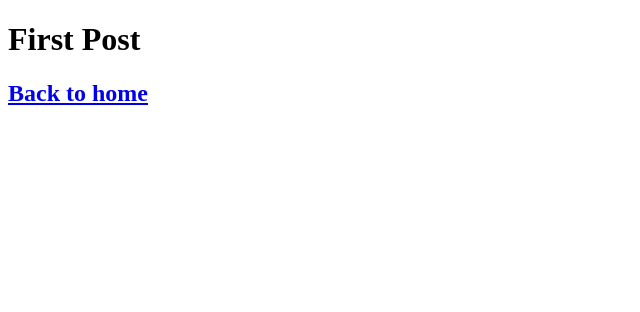
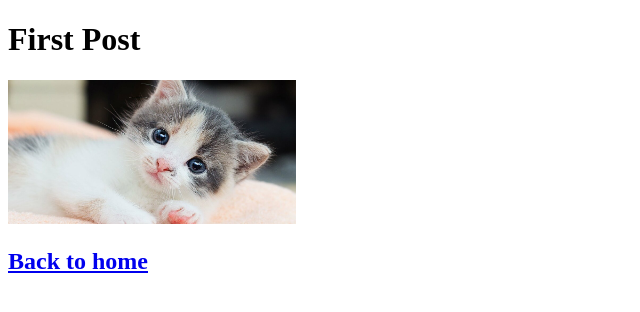
Before and after one commit to kooooichi24/nextjs-tutorial, a Next.js app: page /posts/first-post in a window 1280 px wide. Shown: the top 312 px of the page, without its empty margins (0-640 px from the left). Built offline with nearby package versions, Linux system fonts and the light colour scheme.

Commit message:
Assets, Metadata, and CSS / Assets

```diff
--- a/pages/posts/first-post.js
+++ b/pages/posts/first-post.js
@@ -1,9 +1,20 @@
 import Link from "next/link";
+import Image from "next/image";
+
+const YourComponent = () => (
+  <Image
+    src="/images/cat.jpeg" // Route of the image file
+    height={144} // Desired size with correct aspect ratio
+    width={288} // Desired size with correct aspect ratio
+    alt="Cat"
+  />
+);
 
 export default function FirstPost() {
   return (
     <>
       <h1>First Post</h1>
+      <YourComponent />
       <h2>
         <Link href="/">
           <a>Back to home</a>
```
Also changed, not shown: public/images/cat.jpeg (added).
